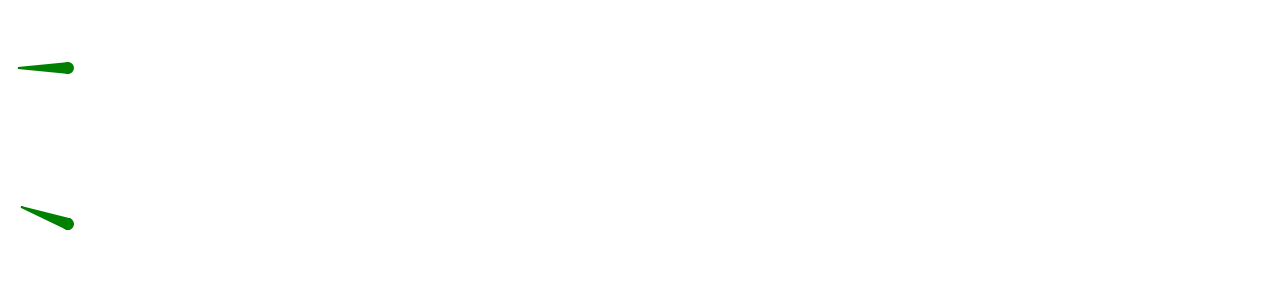
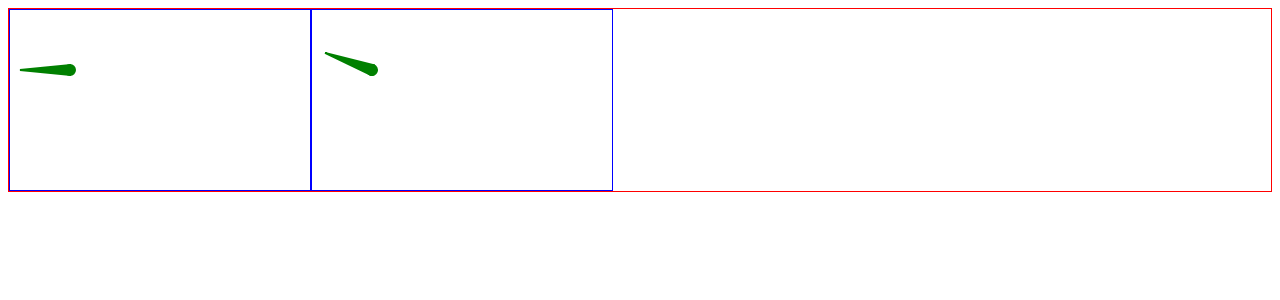
Before and after one commit to NicMortelliti/svg_practice, a React (Vite) app: page / in a window 1280 px wide. Shown: the top 300 px of the page. Built offline with nearby package versions, Linux system fonts and the light colour scheme.

Commit message:
refactor itt feature

```diff
--- a/src/App.jsx
+++ b/src/App.jsx
@@ -1,6 +1,8 @@
 import React, { useState } from "react";
-import Dial from "./itt/dial/Dial";
 import GlobalStyles from "./styles/Global";
+
+// Features
+import Itt from "./itt/Itt";
 
 function App() {
   const [eicasValues, setEicasValues] = useState({
@@ -10,8 +12,7 @@ function App() {
   return (
     <>
       <GlobalStyles />
-      <Dial value={eicasValues.itt.left} />
-      <Dial value={eicasValues.itt.right} />
+      <Itt left={eicasValues.itt.left} right={eicasValues.itt.right} />
     </>
   );
 }
--- /dev/null
+++ b/src/itt/Itt.jsx
@@ -0,0 +1,15 @@
+import React from "react";
+
+import { DualLgDialCont } from "../styles/Containers.styled";
+import IttFeature from "./IttFeature";
+
+const Itt = ({ left, right }) => {
+  return (
+    <DualLgDialCont>
+      <IttFeature value={left} />
+      <IttFeature value={right} />
+    </DualLgDialCont>
+  );
+};
+
+export default Itt;
--- /dev/null
+++ b/src/itt/IttFeature.jsx
@@ -0,0 +1,16 @@
+import React from "react";
+
+import { SingleLgDialCont } from "../styles/Containers.styled";
+import Dial from "./dial/Dial";
+import Rdo from "./rdo/rdo";
+
+const IttFeature = ({ value }) => {
+  return (
+    <SingleLgDialCont>
+      <Dial value={value} />
+      <Rdo value={value} />
+    </SingleLgDialCont>
+  );
+};
+
+export default IttFeature;
--- a/src/itt/rdo/rdo.jsx
+++ b/src/itt/rdo/rdo.jsx
@@ -1,7 +1,7 @@
 import React from "react";
 
-const rdo = () => {
-  return <div>rdo</div>;
+const Rdo = ({ value }) => {
+  return <div>{value}</div>;
 };
 
-export default rdo;
+export default Rdo;
--- /dev/null
+++ b/src/styles/Containers.styled.js
@@ -0,0 +1,14 @@
+import styled from "styled-components";
+
+const Template = styled.div`
+  display: flex;
+`;
+
+export const DualLgDialCont = styled(Template)`
+  border: 1px solid red;
+`;
+
+export const SingleLgDialCont = styled(Template)`
+  border: 1px solid blue;
+  flex-direction: column;
+`;
```
